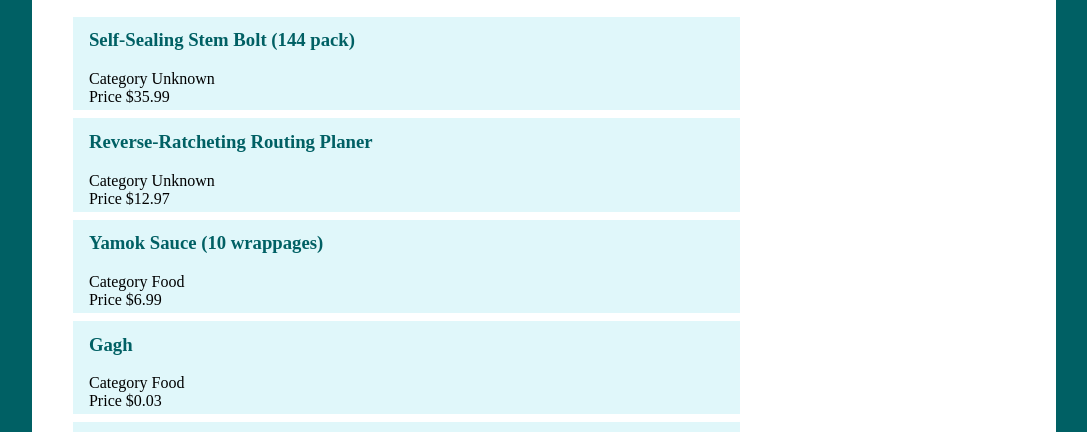
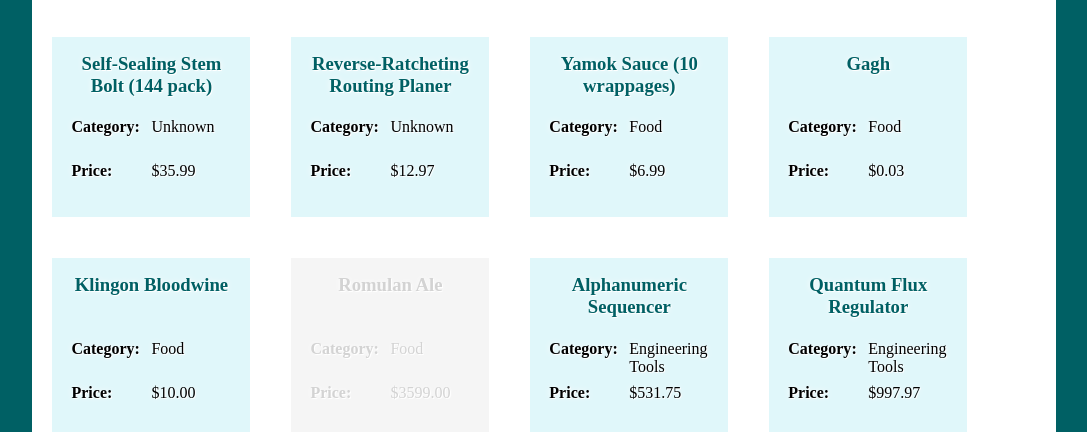
Before and after one commit to erichamion/2016-dot-net-week-5, a plain HTML site: page StoreSite/inventory.html in a window 1280 px wide. Shown: the part 363-795 px from the top of the page, without its empty margins (96-1183 px from the left). Drawn offline with Linux system fonts and the light colour scheme.

Commit message:
Inventory items show in a grid and have individual links.

```diff
--- a/StoreSite/inventory.html
+++ b/StoreSite/inventory.html
@@ -5,7 +5,7 @@
         <link rel="stylesheet" href="main.css">
         <title>Survival Store - Inventory</title>
     </head>
-    <body class="inventory">
+    <body class="inventory" onload="completeLinks()">
         <div class="outer">
             <header>
                 <h1>The Survival Store</h1>
@@ -18,10 +18,11 @@
                     <li><a href="contact.html">Contact Us</a></li>
                 </ul>
             </nav>
-            <div>
+            <div class="main">
                 <h2>Inventory</h2>
-                <div class="products">
+                <div id="products" class="content">
                     <section class="productDesc">
+                        <a>
                             <h3 class="productName">Self-Sealing Stem Bolt (144 pack)</h3>
                             <div class="productCategory">
                                 <span class="productLabel">Category</span>
@@ -31,8 +32,11 @@
                                 <span class="productLabel">Price</span>
                                 <span class="productValue">$35.99</span>
                             </div>
+                            <div class="productId">42272742</div>
+                        </a>
                     </section>
                     <section class="productDesc">
+                        <a>
                             <h3 class="productName">Reverse-Ratcheting Routing Planer</h3>
                             <div class="productCategory">
                                 <span class="productLabel">Category</span>
@@ -42,8 +46,11 @@
                                 <span class="productLabel">Price</span>
                                 <span class="productValue">$12.97</span>
                             </div>
+                            <div class="productId">42272743</div>
+                        </a>
                     </section>
                     <section class="productDesc">
+                        <a>
                             <h3 class="productName">Yamok Sauce (10 wrappages)</h3>
                             <div class="productCategory">
                                 <span class="productLabel">Category</span>
@@ -53,8 +60,11 @@
                                 <span class="productLabel">Price</span>
                                 <span class="productValue">$6.99</span>
                             </div>
+                            <div class="productId">42272744</div>
+                        </a>
                     </section>
                     <section class="productDesc">
+                        <a>
                             <h3 class="productName">Gagh</h3>
                             <div class="productCategory">
                                 <span class="productLabel">Category</span>
@@ -64,8 +74,11 @@
                                 <span class="productLabel">Price</span>
                                 <span class="productValue">$0.03</span>
                             </div>
+                            <div class="productId">42272745</div>
+                        </a>
                     </section>
                     <section class="productDesc">
+                        <a>
                             <h3 class="productName">Klingon Bloodwine</h3>
                             <div class="productCategory">
                                 <span class="productLabel">Category</span>
@@ -75,8 +88,11 @@
                                 <span class="productLabel">Price</span>
                                 <span class="productValue">$10.00</span>
                             </div>
+                            <div class="productId">42272746</div>
+                        </a>
                     </section>
                     <section class="productDesc oos">
+                        <a>
                             <h3 class="productName">Romulan Ale</h3>
                             <div class="productCategory">
                                 <span class="productLabel">Category</span>
@@ -86,8 +102,11 @@
                                 <span class="productLabel">Price</span>
                                 <span class="productValue">$3599.00</span>
                             </div>
+                            <div class="productId">42272747</div>
+                        </a>
                     </section>
                     <section class="productDesc">
+                        <a>
                             <h3 class="productName">Alphanumeric Sequencer</h3>
                             <div class="productCategory">
                                 <span class="productLabel">Category</span>
@@ -97,8 +116,11 @@
                                 <span class="productLabel">Price</span>
                                 <span class="productValue">$531.75</span>
                             </div>
+                            <div class="productId">42272748</div>
+                        </a>
                     </section>
                     <section class="productDesc">
+                        <a>
                             <h3 class="productName">Quantum Flux Regulator</h3>
                             <div class="productCategory">
                                 <span class="productLabel">Category</span>
@@ -108,8 +130,11 @@
                                 <span class="productLabel">Price</span>
                                 <span class="productValue">$997.97</span>
                             </div>
+                            <div class="productId">42272749</div>
+                        </a>
                     </section>
                     <section class="productDesc">
+                        <a>
                             <h3 class="productName">Thermal Regulator</h3>
                             <div class="productCategory">
                                 <span class="productLabel">Category</span>
@@ -119,9 +144,10 @@
                                 <span class="productLabel">Price</span>
                                 <span class="productValue">$222.22</span>
                             </div>
+                            <div class="productId">42272750</div>
+                        </a>
                     </section>
                 </div>
-
             </div>
 
             <footer>
@@ -131,5 +157,48 @@
                 <p>&copy;2371 <a href="contact.html">The Noh-Jay Consortium</a></p>
             </footer>
         </div>
+
+
+        <script>
+            function completeLinks() {
+                var productHolder = document.getElementById("products");
+                var children = productHolder.children;
+                for (var i = 0; i < children.length; i++) {
+                    child = children[i];
+                    classList = child.classList;
+                    if (classList.contains("productDesc")) {
+                        var name = getProductName(child);
+                        var id = getProductId(child);
+                        var anchor = child.children[0];
+                        anchor.setAttribute("href", getProductHref(name, id, child.classList.contains("oos")));
+                    }
+                }
+            }
+
+            function getProductHref(name, id, isOos) {
+                var descriptor = name + " (ID: " + id + ")";
+                var subject;
+                var body;
+                if (isOos) {
+                    subject = "Item Out of Stock Inquiry";
+                    subject = "Hello, I'm interest in " + descriptor + ", which is currently out of stock. Please alert me when it becomes available.";
+                }
+                else {
+                    subject = "Direct Purchase";
+                    body = "Hello, I'd like to purchase " + descriptor + " from the survival store inventory.";
+                }
+                 var result = "mailto:the-noh-jay-consortium%40abcdefghijklmnopqrstuvwxyzabcdefghijklmnopqrstuvwxyzabcdefghijk.com?subject=" + encodeURIComponent(subject) + "&body=" + encodeURIComponent(body);
+                return result;
+            }
+
+            function getProductName(sectionNode) {
+                return sectionNode.children[0].getElementsByClassName("productName")[0].innerHTML;
+            }
+
+            function getProductId(sectionNode) {
+                return sectionNode.children[0].getElementsByClassName("productId")[0].innerHTML;
+            }
+
+        </script>
     </body>
 </html>
--- a/StoreSite/main.css
+++ b/StoreSite/main.css
@@ -153,7 +153,7 @@
     padding-left: 1em;
     padding-right: 1em;
     padding-top: 0.5em;
-    padding-bottom: 0.25em;
+    padding-bottom: 0.5em;
     background-color: #E0F7FA;
 }
 
@@ -240,6 +240,67 @@
     background-image: url(Self-sealing_stem_bolt_1.jpg)
 }
 
+.inventory .productLabel {
+    display: table-cell;
+    font-weight: bolder;
+    color: black;
+    text-shadow: 1px 1px 0 white, 0 0 0.4em white;
+    width: 5em;
+}
+
+.inventory .productLabel:after {
+    content: ":";
+}
+
+.inventory .productValue {
+    display: table-cell;
+    color: black;
+    font-weight: normal;
+    height: 2.75em;
+    }
+
+.inventory .productId {
+    visibility: collapse;
+    font-size: 0;
+}
+
+.inventory .oos h3,
+.inventory .oos .productLabel,
+.inventory .oos .productValue{
+    color: lightgray;
+}
+
+.inventory .oos {
+    background-color: whitesmoke;
+}
+
+.inventory .content {
+    display: flex;
+    flex-wrap: wrap;
+    margin-left: auto;
+    margin-right: auto;
+
+}
+
+.inventory section {
+    width: 10em;
+    margin: 2%;
+    border: 3px solid rgba(0, 0, 0, 0);
+}
+
+.inventory section:hover {
+    border-color: #D50000;
+}
+
+.inventory section.oos:hover {
+    border-color: lightgray;
+}
+
+.inventory section h3 {
+    text-align: center;
+    height: 2.5em;
+}
+
 .about h1:before {
     background-position: left 50% top -150px;
     background-image: url(selfsealing-stembolts.jpg);
```
Lines whose indentation alone changed are shown as unchanged.
